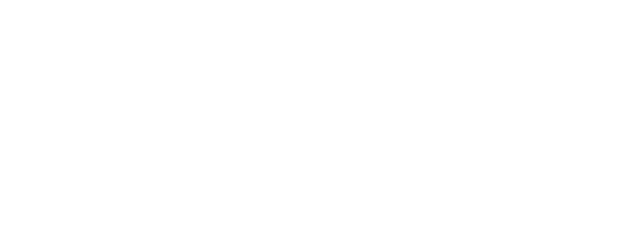
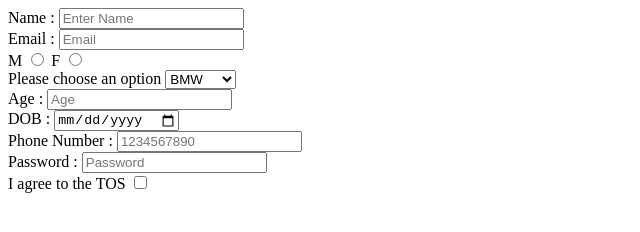
Before and after one commit to acciojob/signup-form-car-Rajitha9573, a website: page main.html in a window 1280 px wide. Shown: the whole page, without its empty margins (0-640 px from the left). Drawn offline with Linux system fonts and the light colour scheme.

Commit message:
created a submission

```diff
--- a/main.html
+++ b/main.html
@@ -8,6 +8,33 @@
 
 <body>
 	<!-- the entire body must be written by student -->
+	<form method="post">
+		<label for="name">Name :</label>
+		<input  type="text" id="name" placeholder="Enter Name" required><br>
+			<label for="email">Email :</label>
+		<input  type="email" id="email" placeholder="Email" required><br>
+			<label for="gender_m">M</label>
+		<input  type="radio" id="gender_m" name="gender" required>
+		<label for="gender_f">F</label>
+		<input  type="radio" id="gender_f" name="gender" required><br>
+		<label for="cars">Please choose an option</label>
+		<select  type="select" id="cars" placeholder="Please choose an option" required>
+			<option>BMW</option>
+			<option>AUDI</option>
+			<option>SUZUKI</option>
+		</select><br>
+		<label for="age">Age :</label>
+		<input  type="number" id="age" placeholder="Age" required><br>
+		<label for="dob">DOB :</label>
+		<input  type="date" id="dob" required><br>
+		<label for="tel">Phone Number :</label>
+		<input  type="tel" id="tel" placeholder="1234567890"><br>
+		<label for="password">Password :</label>
+		<input  type="password" id="password" placeholder="Password" required><br>
+		<label for="tos">I agree to the TOS</label>
+		<input  type="checkbox" id="tos"
+			required><br>
+	</form>
     <script type="text/javascript" src="./script.js">
 </script>
 
```
